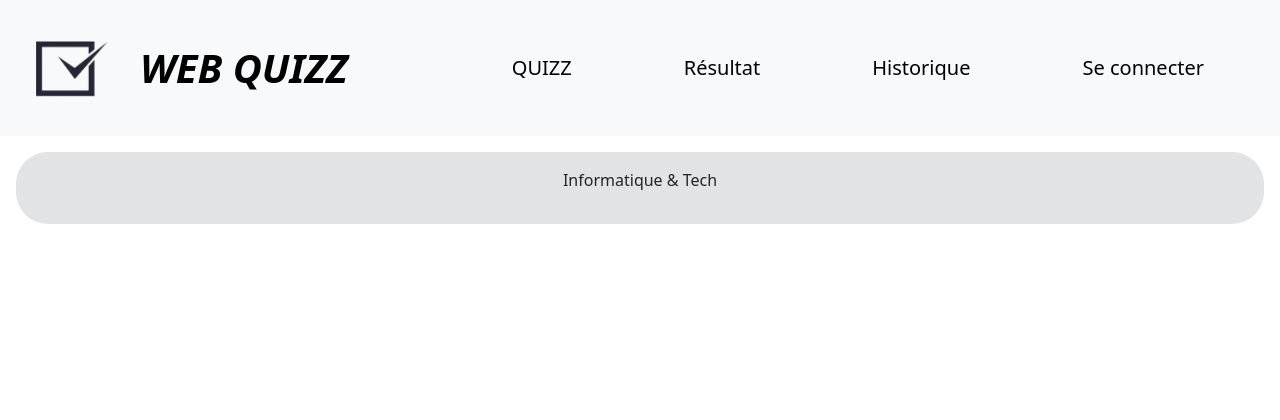
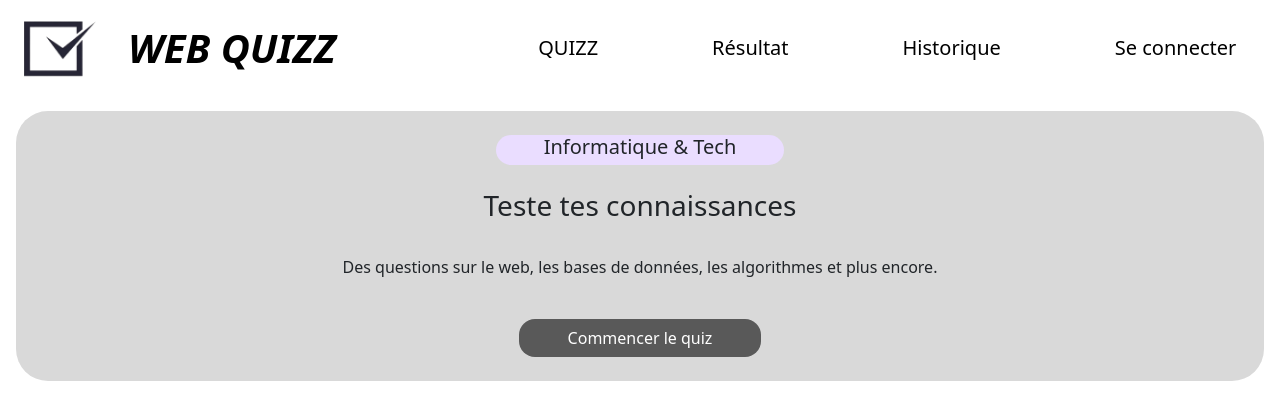
Before and after one commit to Icaress/WEB-QUIZZ, a PHP site: page /home.php in a window 1280 px wide. Shown: the top 420 px of the page. Run offline with PHP 8.4, Linux system fonts and the light colour scheme.

Commit message:
Henintsoa 19/04/2026 navbar modifié et acceuil commencé

```diff
--- /dev/null
+++ b/home.css
@@ -0,0 +1,51 @@
+.container-fluid {
+    padding-inline: 0;
+}
+
+.navbar {
+    padding: 0px !important;
+    height: 95px !important;
+}
+
+.navbar-nav {
+    margin-left: auto;
+    justify-content: space-between;
+    width: 100%;
+    min-width: 484px;
+}
+.nothing-left {
+    width: 25%;
+}
+
+.nothing-right {
+    width: 5%;
+}
+
+nav div button {
+    margin-right: 1rem;
+}
+
+#desc {
+    background-color: #D9D9D9;
+}
+
+body #desc button {
+    color: white;
+    background: #595959;
+}
+
+@media (max-width: 992px) {
+    .navbar-collapse {
+        background-color: #ffffff;
+    }
+    .container-fluid {
+        height: 95px;
+    }
+
+    img {
+        margin-left: 12px;
+        width: 95px;
+        height: 96px;
+        transform: scale(1.26);
+    }
+}
--- a/home.php
+++ b/home.php
@@ -6,6 +6,7 @@
     <title>Document</title>
     <link href="https://cdn.jsdelivr.net/npm/bootstrap@5.3.8/dist/css/bootstrap.min.css" rel="stylesheet" integrity="sha384-sRIl4kxILFvY47J16cr9ZwB07vP4J8+LH7qKQnuqkuIAvNWLzeN8tE5YBujZqJLB" crossorigin="anonymous">
     <script src="https://cdn.jsdelivr.net/npm/bootstrap@5.3.8/dist/js/bootstrap.bundle.min.js" integrity="sha384-FKyoEForCGlyvwx9Hj09JcYn3nv7wiPVlz7YYwJrWVcXK/BmnVDxM+D2scQbITxI" crossorigin="anonymous"></script>
+    <link rel="stylesheet" href="home.css">
 </head>
 
 <header>
@@ -13,10 +14,16 @@
 </header>
 
 <body>
-    <div class="text-center m-3 p-3 bg-secondary-subtle rounded-5" id="">
-        <div class="d-inline" style="background-color: #e313ff70;">
-            <p>Informatique & Tech</p>
+    <div class="text-center m-3 p-4 rounded-5" id="desc">
+        <div class="d-inline-block px-5 rounded-5" style="background-color: #EADDFF; height: 30px;">
+            <h5>Informatique & Tech</h5>
         </div>
+        <br><br>
+        <h3>Teste tes connaissances </h3>
+        <br>
+        <p>Des questions sur le web, les bases de données, les algorithmes et plus encore.</p>
+        <br>
+        <button type="submit" class="btn px-5 rounded-4">Commencer le quiz</button>
     </div>
 </body>
 
--- a/navbar.html
+++ b/navbar.html
@@ -1,24 +1,27 @@
+<nav class="navbar navbar-expand-lg">
 
+    <div class="container-fluid">
 
+        <img src="Image/logo_site_WEB_QUIZZ.png" alt="Logo" width="120" height="120" class="d-inline-block align-top me-2 rounded pt-2">
+        <a class="navbar-brand fw-bold fst-italic fs-1" href="#">WEB QUIZZ</a>
 
+        <button class="navbar-toggler ms-auto" type="button" data-bs-toggle="collapse" data-bs-target="#navbarNavAltMarkup" aria-controls="navbarNavAltMarkup" aria-expanded="false" aria-label="Toggle navigation">
+            <span class="navbar-toggler-icon"></span>
+        </button>
 
-<link href="https://cdn.jsdelivr.net/npm/bootstrap@5.3.8/dist/css/bootstrap.min.css" rel="stylesheet" integrity="sha384-sRIl4kxILFvY47J16cr9ZwB07vP4J8+LH7qKQnuqkuIAvNWLzeN8tE5YBujZqJLB" crossorigin="anonymous">
-<script src="https://cdn.jsdelivr.net/npm/bootstrap@5.3.8/dist/js/bootstrap.bundle.min.js" integrity="sha384-FKyoEForCGlyvwx9Hj09JcYn3nv7wiPVlz7YYwJrWVcXK/BmnVDxM+D2scQbITxI" crossorigin="anonymous"></script>
+        <div class="collapse navbar-collapse" id="navbarNavAltMarkup">
+            <div class="nothing-left"></div>
 
-<nav class="navbar navbar-expand-lg bg-body-tertiary">
-  <div class="container-fluid">
-    <img src="Image/logo_site_WEB_QUIZZ.png" alt="Logo" width="120" height="120" class="d-inline-block align-top me-2 rounded pt-2">
-    <a class="navbar-brand fw-bold fst-italic fs-1" href="#">WEB QUIZZ</a>
-    <button class="navbar-toggler" type="button" data-bs-toggle="collapse" data-bs-target="#navbarNavAltMarkup" aria-controls="navbarNavAltMarkup" aria-expanded="false" aria-label="Toggle navigation">
-      <span class="navbar-toggler-icon"></span>
-    </button>
-    <div class="collapse navbar-collapse" id="navbarNavAltMarkup">
-      <div class="navbar-nav ms-auto me-2 fw-normal fs-5">
-        <a class="nav-link active mx-5" aria-current="page" href="#">QUIZZ</a>
-        <a class="nav-link active mx-5" href="#">Résultat</a>
-        <a class="nav-link active mx-5" href="#">Historique</a>
-        <a class="nav-link active mx-5" href="#" aria-disabled="true">Se connecter</a>
-      </div>
+            <div class="navbar-nav fw-normal fs-5">
+              <a class="nav-link active" aria-current="page" href="#">QUIZZ</a>
+              <a class="nav-link active" href="#">Résultat</a>
+              <a class="nav-link active" href="#">Historique</a>
+              <a class="nav-link active" href="#" aria-disabled="true">Se connecter</a>
+            </div>
+
+            <div class="nothing-right"></div>
+        </div>
+
     </div>
-  </div>
+
 </nav>
```
